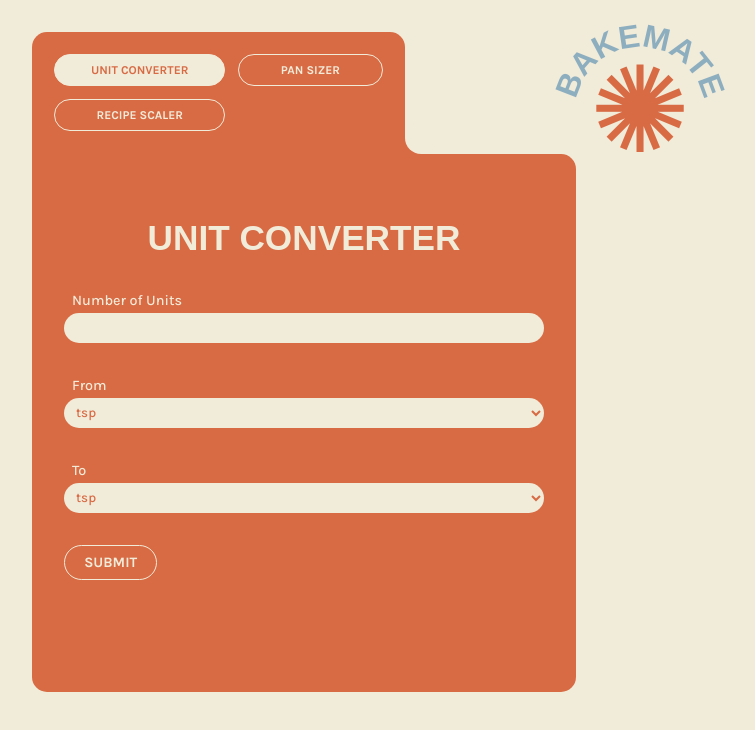
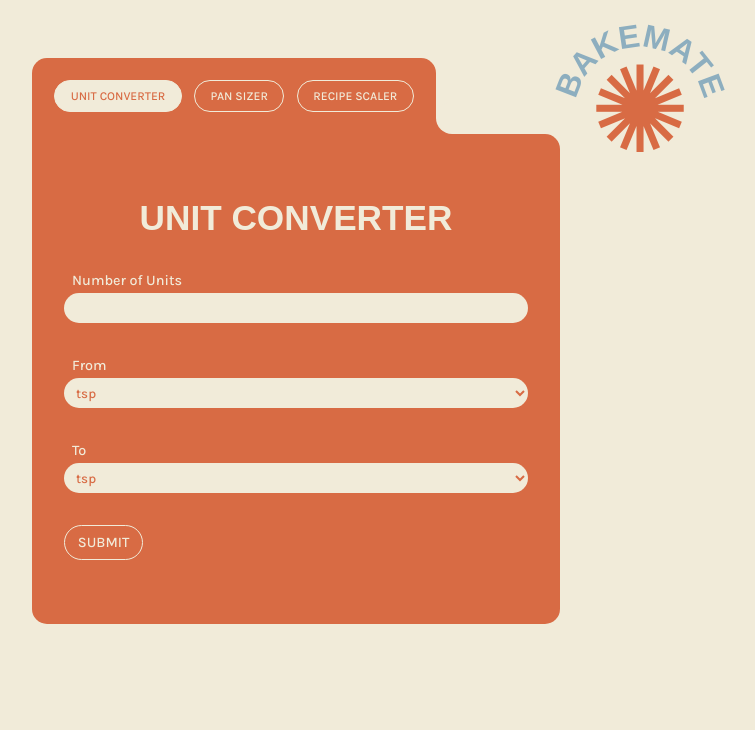
Before and after one commit to amandaclement/bake-mate, a React (Create React App) app: page / in a window 1280 px wide. Shown: the top 730 px of the page, without its empty margins (0-755 px from the left). Built offline with nearby package versions, Linux system fonts and the light colour scheme; a web font is replaced by a local one.

Commit message:
Created Note component and moved result code into Result component

```diff
--- a/src/App.js
+++ b/src/App.js
@@ -4,6 +4,8 @@ import Toolbar from './components/Toolbar.jsx';
 import UnitConverter from './components/UnitConverter.jsx';
 import PanSizer from './components/PanSizer.jsx';
 import RecipeScaler from './components/RecipeScaler.jsx';
+import Result from './components/Result.jsx';
+import Note from './components/Note.jsx';
 
 // Array of objects containing tool components and their labels
 const tools = [
@@ -35,6 +37,9 @@ function App() {
   // State variable for updating result of calculation
   const [result, setResult] = useState('');
 
+  // State variable for notes
+  const [notes, setNotes] = useState([]);
+
   // Handles setting tool based on user's choice from toolbar options
   function handleTool(label) {
     setToolLabel(label);
@@ -46,11 +51,15 @@ function App() {
   // Handles updating result, which gets triggered by tool button
   function handleResult(newResult) {
     setResult(
-        <>
-          <h2>RESULT</h2>
-          <div id="result">{newResult}</div>
-        </>
+      <div id="result-text">{newResult}</div>
     );
+  }
+
+  // Handles adding a new note, which gets triggered by result button
+  function addNote() {
+    // Create a new Note component and add it to the existing notes array
+    const newNote = <Note key={notes.length + 1} title={`Note ${notes.length + 1}`} content={result} />;
+    setNotes(prevNotes => [...prevNotes, newNote]);
   }
 
   // Renders selected tool component
@@ -66,15 +75,25 @@ function App() {
     <div id="container">
       <Header />
       <div id="main-content">
-        <div id="tool-container">
+        <section id="tool-container">
           <Toolbar labels={toolLabels} defaultLabel={defaultToolLabel} handleTool={handleTool} />
+
           {/* Render active tool component */}
           {renderToolComponent()}
-        </div>
-        <div id="result-container">
-          {result}
-        </div>
+        </section>
+        <section id="result-container">
+          {result && <Result content={result} addNote={addNote} />}
+        </section>
       </div>
+
+      {/* Render notes */}
+      <section id="note-container">
+        {notes.map((note, index) => (
+          <div key={index}>{note}</div>
+        ))}
+      </section>
+
+      {/* <Note title="Note" content={result} /> */}
       <p id="size-message">BakeMate is not yet optimized for this screen size. Please increase width for now.</p>
     </div>
   );
--- /dev/null
+++ b/src/components/Note.jsx
@@ -0,0 +1,19 @@
+export default function Note({ title, content }) {
+
+    return (
+        <div className="note">
+            <div className="folder-top">
+                <h3 class="folder-top-content">{title}</h3>
+                {/* Used to create folder shape */}
+                <div class="folder-top-gap">
+                    <div class="folder-top-square" />
+                    <div class="folder-top-ellipse" />
+                </div>
+            </div>
+
+            <div className="folder-bottom">
+                {content}
+            </div>
+        </div>
+    );
+}
--- a/src/components/PanSizer.jsx
+++ b/src/components/PanSizer.jsx
@@ -86,7 +86,7 @@ export default function PanSizer({ handleResult }) {
 
     // Renders the component
     return (
-        <section id="pan-sizer" className="tool">
+        <section id="pan-sizer" className="tool folder-bottom">
             <h2 className="form-title">PAN SIZER</h2>
             <form className="basic-form">
                 <p>
--- a/src/components/RecipeScaler.jsx
+++ b/src/components/RecipeScaler.jsx
@@ -46,7 +46,7 @@ export default function RecipeScaler({ handleResult }) {
 
     // React component for Recipe Scaler
     return (
-        <section id="recipe-scaler" className="tool">
+        <section id="recipe-scaler" className="tool folder-bottom">
             <h2 className="form-title">RECIPE SCALER</h2>
             <form>
                 <p>
--- /dev/null
+++ b/src/components/Result.jsx
@@ -0,0 +1,23 @@
+import React, { useState } from 'react';
+
+export default function Result({ content, addNote }) {
+
+    // State variable for extending button on hover
+    const [isHovered, setIsHovered] = useState(false);
+
+    return (
+        <>
+            <h2>RESULT</h2>
+            <div className="result">
+                {content}
+            </div>
+            <button
+                onMouseEnter={() => setIsHovered(true)}
+                onMouseLeave={() => setIsHovered(false)}
+                onClick={addNote}
+            >
+                {isHovered ? '+ SAVE AS NOTE' : '+'}
+            </button>
+        </>
+    );
+}
--- a/src/components/Toolbar.jsx
+++ b/src/components/Toolbar.jsx
@@ -19,8 +19,8 @@ export default function Toolbar({ labels, defaultLabel, handleTool }) {
 
     // React component for Toolbar
     return (
-        <div id="toolbar">
-            <div id="toolbar-content">
+        <div id="toolbar" className="folder-top">
+            <div className="folder-top-content">
                 <nav>
                     {labels.map(label => (
                         <button
@@ -33,10 +33,10 @@ export default function Toolbar({ labels, defaultLabel, handleTool }) {
                     ))}
                 </nav>
             </div>
-            {/* Used to create toolbar shape */}
-            <div id="toolbar-gap">
-                <div id="toolbar-square" />
-                <div id="toolbar-ellipse" />
+            {/* Used to create folder shape */}
+            <div className="folder-top-gap">
+                <div className="folder-top-square" />
+                <div className="folder-top-ellipse" />
             </div>
         </div>
     );
--- a/src/components/UnitConverter.jsx
+++ b/src/components/UnitConverter.jsx
@@ -44,7 +44,7 @@ export default function UnitConverter({ handleResult }) {
 
     // React component for Unit Converter
     return (
-        <section id="unit-converter" className="tool">
+        <section id="unit-converter" className="tool folder-bottom">
             <h2 className="form-title">UNIT CONVERTER</h2>
             <form className="basic-form">
                 <p>
--- a/src/index.css
+++ b/src/index.css
@@ -21,7 +21,6 @@
 
 body {
     background-color: var(--primary-color);
-    color: var(--secondary-color);
 }
 
 header {
@@ -33,7 +32,8 @@ header {
 }
 
 #title,
-h2 {
+h2,
+h3 {
     font-family: var(--heading-font-family);
 }
 
@@ -48,58 +48,71 @@ h2 {
     fill: var(--secondary-color);
 }
 
+h2,
+h3 {
+    font-weight: 700;
+}
+
 h2 {
     font-size: 2.2rem;
-    font-weight: 700;
     text-align: center;
 }
 
-#main-content {
-    padding: 2rem;
-    display: flex;
+h3 {
+    font-size: 1.4rem;
 }
 
-#main-content > div {
+#main-content {
+    padding: 3.6rem 2rem 0 2rem;
+    display: flex;
+    gap: 2rem;
+}
+
+#main-content > section {
     flex: 1;
 }
 
-#tool-container {
-    color: var(--primary-color);
+button {
+    display: block;
+    padding: 0.5rem 0.8rem;
+    font-size: 0.9rem;
+    text-transform: uppercase;
+    border-radius: var(--field-border-radius);
 }
 
-#toolbar {
-    display: flex;
-    border-radius: var(--block-border-radius) var(--block-border-radius) 0 0;
-}
-
-#toolbar-content {
-    flex: 2;
-    padding: 1rem;
-    background-color: var(--secondary-color);
-    border-radius: var(--block-border-radius) var(--block-border-radius) 0 0;
-}
-
-#toolbar nav {
-    display: flex;
-    flex-wrap: wrap;
+button:hover {
+    transition: 0.2s;
+    cursor: pointer;
 }
 
 #toolbar nav button,
 .tool button {
     color: var(--primary-color);
-    background-color: var(--secondary-color);
+    background-color: transparent;
     border: 1.5px solid var(--primary-color);
-    font-weight: 700;
-    font-size: 0.9rem;
-    text-transform: uppercase;
 }
 
 #toolbar nav button {
     flex-grow: 1;
     max-width: 50%;
     margin: 0.4rem;
-    padding: 0.5rem 0.7rem;
     font-size: 0.75rem;
+}
+
+.tool button,
+#result-container button {
+    margin-top: 2rem;
+}
+
+#result-container button {
+    color: var(--primary-color);
+    background-color: var(--tertiary-color);
+    border: 1.5px solid var(--tertiary-color);
+}
+
+#result-container button:hover {
+    background-color: var(--secondary-color);
+    border-color: var(--secondary-color);
 }
 
 #toolbar nav button:hover,
@@ -109,41 +122,67 @@ h2 {
     color: var(--secondary-color);
 }
 
-#toolbar nav button:hover,
-.tool button:hover {
-    transition: 0.2s;
+.folder-top {
+    display: flex;
+    border-radius: var(--block-border-radius) var(--block-border-radius) 0 0;
 }
 
-#toolbar-gap {
+.folder-top-content {
+    flex: 3;
+    padding: 1rem;
+    border-radius: var(--block-border-radius) var(--block-border-radius) 0 0;
+}
+
+.folder-top-gap {
     flex: 1;
     position: relative;
 }
 
-#toolbar-square,
-#toolbar-ellipse {
+.folder-top-square,
+.folder-top-ellipse {
     position: absolute;
     bottom: 0;
 }
 
-#toolbar-square {
+.folder-top-square {
     width: 1rem;
     height: 1rem;
+}
+
+.folder-top-ellipse {
+    width: 1rem;
+    height: 2rem;
+    background-color: var(--primary-color);
+    border-radius: 1rem 0 0 1rem;
+}
+
+.folder-bottom {
+    border-radius: 0 var(--block-border-radius) var(--block-border-radius) var(--block-border-radius);
+}
+
+#toolbar .folder-top-content,
+#toolbar .folder-top-square,
+.tool.folder-bottom {
     background-color: var(--secondary-color);
 }
 
-#toolbar-ellipse {
-    width: 2rem;
-    height: 2rem;
-    background-color: var(--primary-color);
-    border-radius: 50%;
+#tool-container {
+    color: var(--primary-color);
+}
+
+#toolbar .folder-top-content
+#toolbar .folder-top-ellipse {
+    background-color: var(--secondary-color);
+    background-color: red;
+}
+
+#toolbar nav {
+    display: flex;
+    flex-wrap: wrap;
 }
 
 .tool {
-    height: calc(100% - 4.6rem);
     padding: 4rem 2rem;
-    background-color: var(--secondary-color);
-    color: var(--primary-color);
-    border-radius: 0 var(--block-border-radius) var(--block-border-radius) var(--block-border-radius);
 }
 
 .tool label {
@@ -158,9 +197,7 @@ h2 {
 
 .tool input,
 .tool select,
-.tool textarea,
-.tool button,
-#toolbar nav button {
+.tool textarea {
     display: block;
     border-radius: var(--field-border-radius);
 }
@@ -193,52 +230,75 @@ h2 {
 
 .tool textarea {
     height: 8rem;
-    padding: 6px 10px;
+    padding: 7px 10px;
     border-radius: var(--block-border-radius);
     resize: none;
 }
 
-.tool button {
-    margin-top: 2rem;
-    padding: 0.5rem 1.2rem;
-    background-color: var(--secondary-color);
-}
-
 #result-container {
-    padding: 8.6rem 4rem 2rem 4rem;
+    display: flex;
+    align-items: center;
+    justify-content: center;
+    flex-direction: column;
+    padding: 0rem 4rem 2rem 4rem;
     color: var(--tertiary-color);
 }
 
-#result {
-    display: flex;
-    justify-content: center;
-}
-
-#result p,
-#result ul {
+.result p,
+.result ul {
     display: inline-block;
 }
 
-#result p {
+.result p {
     margin-top: 2rem;
 }
 
-#result ul {
+.result ul {
     margin-top: 1.5rem;
 }
 
-#result li {
+.result li {
     margin-top: 0.5rem;
+}
+
+#note-container {
+    display: flex;
+    flex-wrap: wrap;
+    margin: 12rem 1rem 0 1rem;
+}
+
+#note-container > div {
+    color: var(--primary-color);
+    margin: 1rem;
+    min-width: 12rem;
+}
+
+.note h3 {
+    font-size: 1rem;
+    padding: 1rem 1.5rem;
+    text-transform: uppercase;
+}
+
+.note .folder-top-content,
+.note .folder-top-square,
+.note .folder-bottom {
+    background-color: var(--tertiary-color);
+}
+
+.note .folder-bottom {
+    padding: 0.5rem 1.5rem 1.3rem 1.5rem;
 }
 
 #size-message {
     display: none;
 }
 
+
 /* Rules for 930px and less */
 @media only screen and (max-width: 930px) {
     header,
-    #main-content {
+    #main-content,
+    #note-container {
         display: none;
     }
 
```
